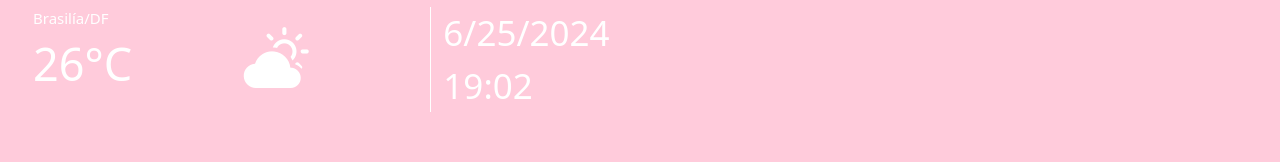
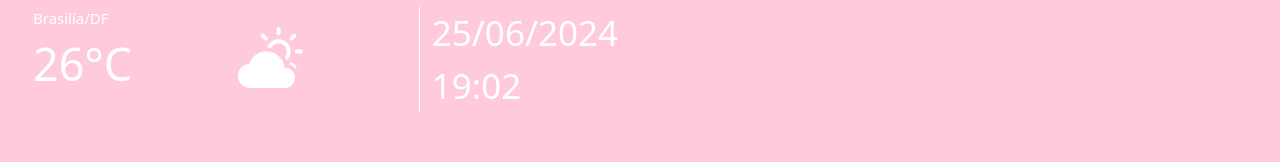
Before and after one commit to Guiiferrer/Biutifu-Faxions-A2, a plain HTML site: page Paineis/painel02.html in a window 1280 px wide. Shown: the part 604-766 px from the top of the page. Drawn offline with nearby package versions, Linux system fonts and the light colour scheme; a web font is replaced by a local one.

Commit message:
first commit

```diff
--- a/Paineis/painel02.html
+++ b/Paineis/painel02.html
@@ -280,11 +280,15 @@
           const now = new Date();
 
           // get the current date and time as a string
-          const currentDateTime = now.toLocaleDateString();
+          const currentDateTime = now.toLocaleDateString('pt-BR', { day: '2-digit', month: '2-digit', year: 'numeric' });
           const currentHour = now.toLocaleTimeString('pt-BR', { hour: '2-digit', minute: '2-digit' });
 
+          // format the date string to day/month/year
+          const [day, month, year] = currentDateTime.split('/');
+          const formattedDate = `${day}/${month}/${year}`;
+
           // update the textContent property of the span element with the id of datetime
-          document.querySelector('#datetime').textContent = currentDateTime;
+          document.querySelector('#datetime').textContent = formattedDate;
           document.querySelector('#hour').textContent = currentHour;
         }
 
```
